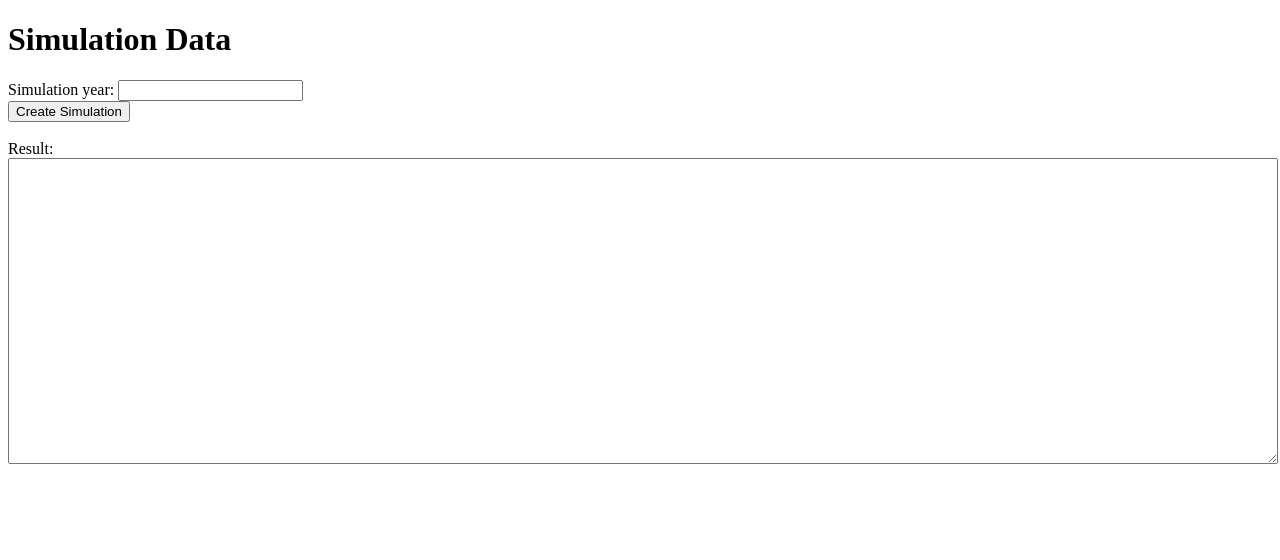
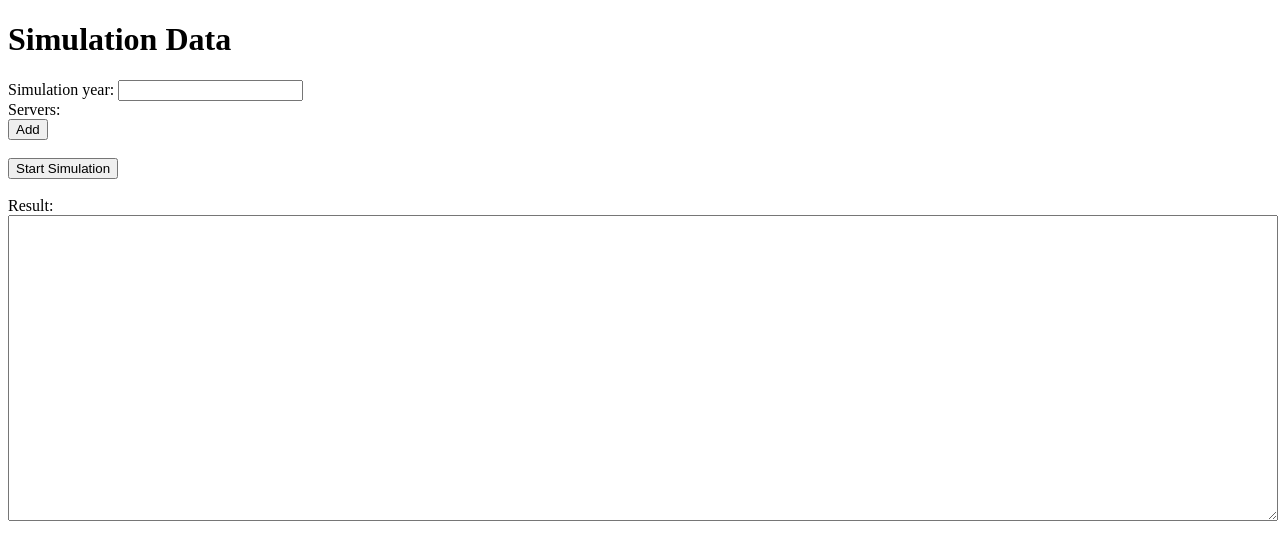
Before and after one commit to bluebbberry/FediSimUI, an Angular app in the folder fediverse-sim-ui/: page / in a window 1280 px wide. Shown: the top 560 px of the page. Built offline with nearby package versions, Linux system fonts and the light colour scheme.

Commit message:
feat: receive input from frontend

```diff
--- a/fediverse-sim-ui/src/app/src/components/simulation/simulation.component.html
+++ b/fediverse-sim-ui/src/app/src/components/simulation/simulation.component.html
@@ -1,10 +1,25 @@
 <h1>Simulation Data</h1>
 
-Simulation year: <input type="number" [(ngModel)]="fediverseState.year" />
+<div>
+  <label>Simulation year:&nbsp;</label>
+  <input type="number" [(ngModel)]="fediverseState.year" />
+</div>
 
 <div>
-  <button (click)="createSimulation()">Create Simulation</button>
-  <button *ngIf="selectedSimulationId" (click)="startSimulation()">Start Simulation</button>
+  <label for="servers">Servers:</label>
+  <div *ngFor="let server of fediverseState.servers; let index = index">
+    <input type="text" [(ngModel)]="server.name" name="serverName{{index}}">
+    <input type="number" [(ngModel)]="server.usersPerMonth" name="usersPerMonth{{index}}">
+  </div>
+  <div>
+    <button type="button" (click)="addServer()">Add</button>
+  </div>
+</div>
+
+<br>
+
+<div>
+  <button (click)="startSimulation()">Start Simulation</button>
   <button *ngIf="selectedSimulationId" (click)="getSimulation()">Show Simulatio resultn</button>
 </div>
 
--- a/fediverse-sim-ui/src/app/src/components/simulation/simulation.component.ts
+++ b/fediverse-sim-ui/src/app/src/components/simulation/simulation.component.ts
@@ -21,26 +21,25 @@ export class SimulationComponent implements OnInit {
     // Fetch initial data (you might want to implement this based on your backend)
   }
 
-  createSimulation() {
-    const fediverseState: FediverseState = new FediverseState(this.fediverseState.year, [
-      new Server("lemmy", 3000),
-      new Server("mastodon", 1000000)
-    ]);
-    this.simulationService.createSimulation(fediverseState).subscribe(
-      (response: any) => this.selectedSimulationId = response["id"],
+  addServer() {
+    this.fediverseState.servers!.push(new Server());
+  }
+
+  startSimulation() {
+    this.simulationService.createSimulation(this.fediverseState).subscribe(
+      (response: any) => {
+        this.selectedSimulationId = response["id"];
+        this.onCreatedSimulation();
+      },
       (error: any) => console.error('Error starting simulation:', error)
     );
   }
 
-  startSimulation() {
-    if (this.selectedSimulationId) {
-      this.simulationService.startSimulation(this.selectedSimulationId).subscribe(
-        (response: any) => console.log('Simulation started successfully'),
-        (error: any) => console.error('Error starting simulation:', error)
-      );
-    } else {
-      console.error("Simulation id is not set. No simulation created");
-    }
+  onCreatedSimulation() {
+    this.simulationService.startSimulation(this.selectedSimulationId!).subscribe(
+      (response: any) => console.log('Simulation started successfully'),
+      (error: any) => console.error('Error starting simulation:', error)
+    );
   }
 
   getSimulation() {
--- a/fediverse-sim-ui/src/app/src/model/fediverse-state.ts
+++ b/fediverse-sim-ui/src/app/src/model/fediverse-state.ts
@@ -7,5 +7,6 @@ export class FediverseState {
     constructor(year?: number, servers?: Array<any>) {
         if (year) this.year = year;
         if (servers) this.servers = servers;
+        else this.servers = [];
     }
 }
--- a/fediverse-sim-ui/src/app/src/model/server.ts
+++ b/fediverse-sim-ui/src/app/src/model/server.ts
@@ -1,9 +1,9 @@
 export class Server {
-    name: string;
-    usersPerMonth: number;
+    name?: string;
+    usersPerMonth?: number;
 
-    constructor(name: string, userPerMonth: number) {
-        this.name = name;
-        this.usersPerMonth = userPerMonth;
+    constructor(name?: string, userPerMonth?: number) {
+        if (name) this.name = name;
+        if (userPerMonth) this.usersPerMonth = userPerMonth;
     }
 }
```
